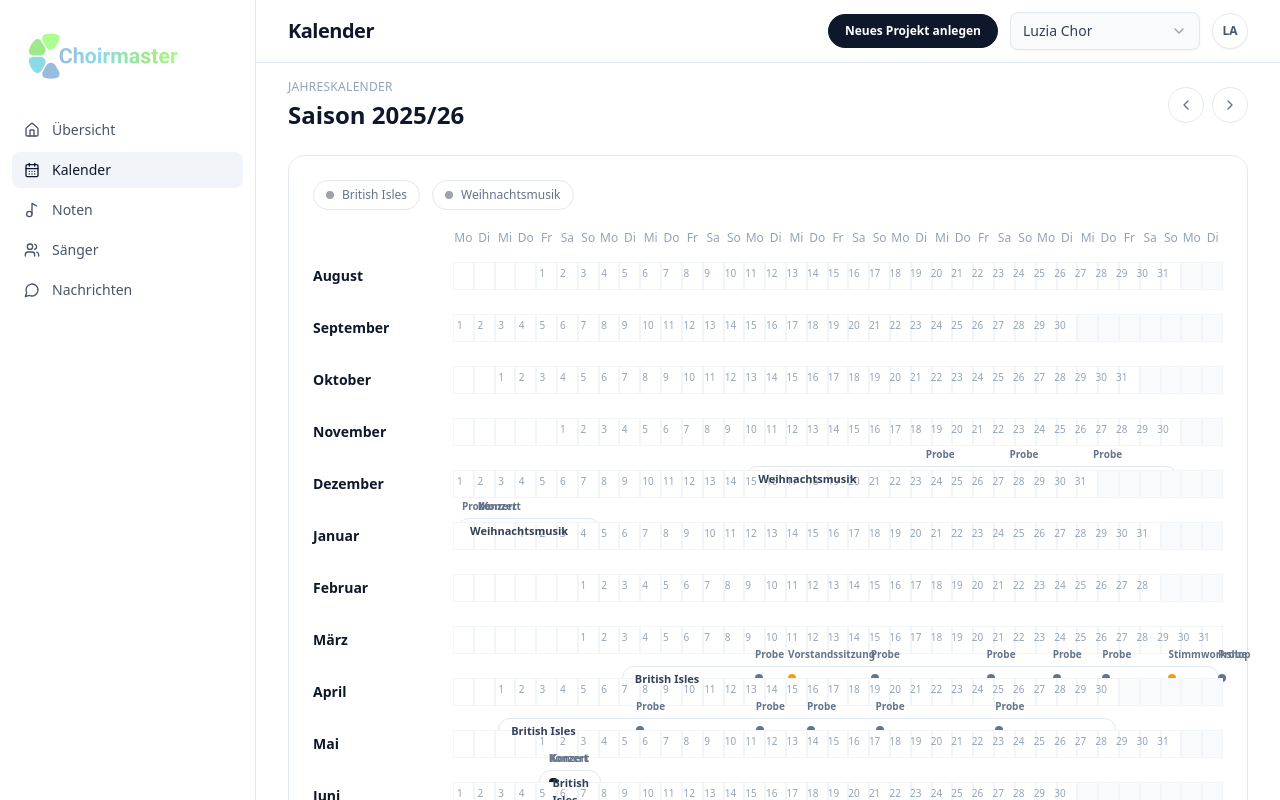
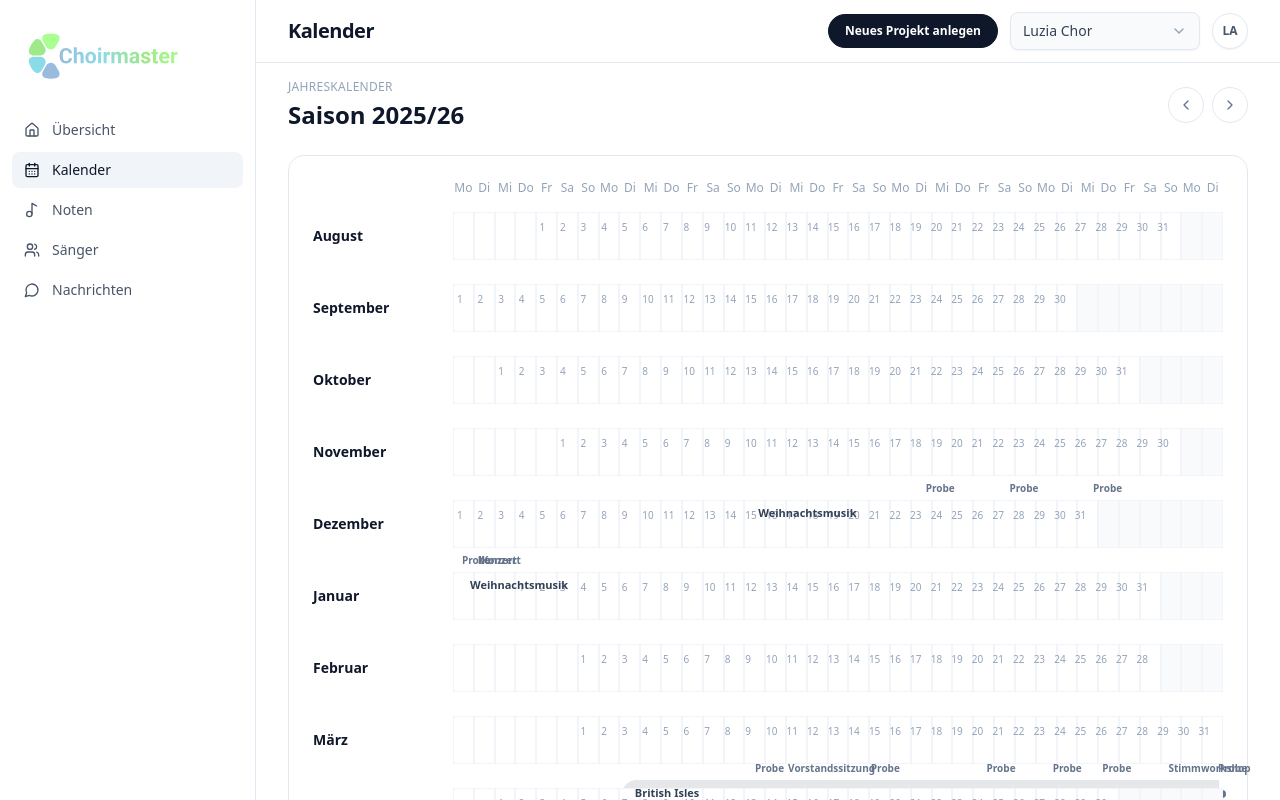
Before and after one commit to TechvibeVentures/Choirmaster, a Next.js app: page /calendar in a window 1280 px wide. Shown: the top 800 px of the page. Built offline with nearby package versions, Linux system fonts and the light colour scheme.

Commit message:
Improve calendar bars and weekday header

```diff
--- a/app/(app)/calendar/page.tsx
+++ b/app/(app)/calendar/page.tsx
@@ -86,7 +86,7 @@ const isDateInMonth = (iso: string, month: SeasonMonth) => {
 };
 
 const getDotColor = (type: ProjectEvent["type"]) => {
-  if (type === "concert") return "bg-slate-900";
+  if (type === "concert") return "bg-rose-500";
   if (type === "rehearsal") return "bg-slate-500";
   return "bg-amber-500";
 };
@@ -186,20 +186,7 @@ export default function CalendarPage({
       </section>
 
       <section className="rounded-2xl border border-slate-200 bg-white p-4 md:p-6">
-          <div className="flex flex-wrap items-center gap-3 text-xs text-slate-500">
-            {projectTracks.map((track) => (
-              <Link
-                key={track.id}
-                href={track.href ?? "/calendar"}
-                className="inline-flex items-center gap-2 rounded-full border border-slate-200 bg-white px-3 py-1.5 transition hover:border-slate-300 hover:text-slate-700"
-              >
-                <span className="h-2 w-2 rounded-full bg-slate-900/40" />
-                {track.name}
-              </Link>
-            ))}
-          </div>
-
-        <div className="mt-5 w-full">
+        <div className="w-full">
           <div
             className="grid w-full items-center gap-y-2 text-xs text-slate-400"
             style={gridColumnsStyle}
@@ -226,7 +213,7 @@ export default function CalendarPage({
                       {Array.from({ length: 37 }, (_, index) => (
                         <div
                           key={index}
-                          className={`h-7 border border-slate-100 ${
+                          className={`h-12 border border-slate-100 ${
                             index + 1 > month.daysInMonth + getWeekdayOffset(month)
                               ? "bg-slate-50"
                               : "bg-white"
@@ -235,7 +222,7 @@ export default function CalendarPage({
                       ))}
                     </div>
 
-                    <div className="absolute inset-0 flex flex-col gap-2 px-1 py-1">
+                    <div className="absolute inset-0 flex flex-col gap-2 px-1 py-2">
                       <div className="grid w-full" style={dayColumnsStyle}>
                         {Array.from({ length: month.daysInMonth }, (_, dayIndex) => {
                           const day = dayIndex + 1;
@@ -243,7 +230,7 @@ export default function CalendarPage({
                           return (
                             <div
                               key={`day-${month.year}-${month.monthIndex}-${day}`}
-                              className="h-7 text-[10px] text-slate-400"
+                              className="h-12 text-[10px] text-slate-400"
                               style={{ gridColumnStart: start }}
                             >
                               {day}
@@ -260,6 +247,12 @@ export default function CalendarPage({
                           track.tone === "project"
                             ? "bg-slate-900/10"
                             : "bg-amber-100";
+                        const rawStart = getDateOnly(track.start);
+                        const rawEnd = getDateOnly(track.end);
+                        const monthStart = new Date(month.year, month.monthIndex, 1);
+                        const monthEnd = new Date(month.year, month.monthIndex + 1, 0);
+                        const trimmedLeft = rawStart < monthStart;
+                        const trimmedRight = rawEnd > monthEnd;
                         const offset = getWeekdayOffset(month);
                         return (
                           <div key={`${month.year}-${month.monthIndex}-${track.id}`}>
@@ -268,7 +261,13 @@ export default function CalendarPage({
                                 track.href ? (
                                   <Link
                                     href={track.href}
-                                    className={`relative h-6 rounded-full border border-slate-200 bg-white px-3 py-1 text-[11px] font-semibold text-slate-700 shadow-sm transition hover:border-slate-300`}
+                                    className={`relative h-7 border border-slate-200 ${barBaseClass} px-3 py-1 text-[11px] font-semibold text-slate-700 shadow-sm transition hover:border-slate-300 ${
+                                      trimmedLeft
+                                        ? "rounded-r-full"
+                                        : trimmedRight
+                                          ? "rounded-l-full"
+                                          : "rounded-full"
+                                    }`}
                                     style={{
                                       gridColumn: `${bar.startDay + offset} / ${
                                         bar.endDay + offset + 1
@@ -304,7 +303,13 @@ export default function CalendarPage({
                                   </Link>
                                 ) : (
                                   <div
-                                    className={`relative h-6 rounded-full border border-slate-200 bg-white px-3 py-1 text-[11px] font-semibold text-slate-700 shadow-sm`}
+                                    className={`relative h-7 border border-slate-200 ${barBaseClass} px-3 py-1 text-[11px] font-semibold text-slate-700 shadow-sm ${
+                                      trimmedLeft
+                                        ? "rounded-r-full"
+                                        : trimmedRight
+                                          ? "rounded-l-full"
+                                          : "rounded-full"
+                                    }`}
                                     style={{
                                       gridColumn: `${bar.startDay + offset} / ${
                                         bar.endDay + offset + 1
```
